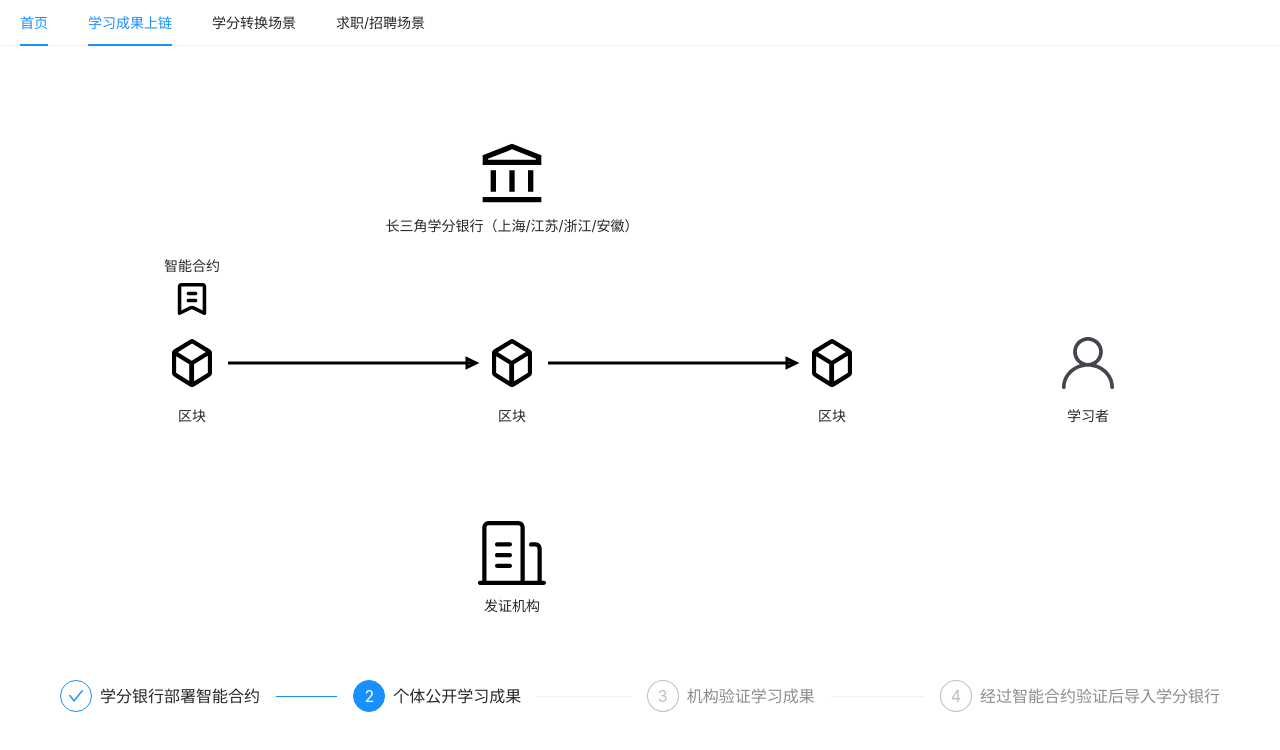
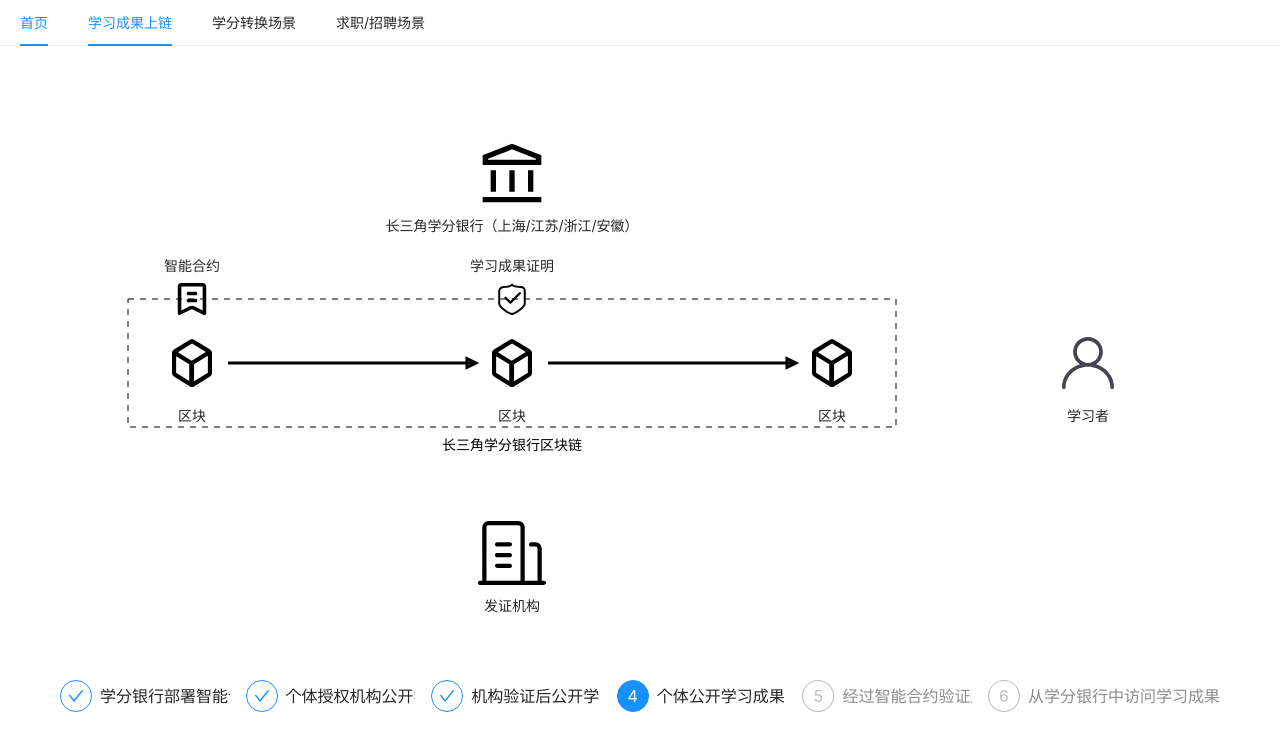
Before and after one commit to MonteCarloClub/changsanjiao, a Vue app: page /lad in a window 1280 px wide. Shown: the top 750 px of the page. Built offline with nearby package versions, Linux system fonts and the light colour scheme.

Commit message:
第一个场景

```diff
--- a/src/common/item.ts
+++ b/src/common/item.ts
@@ -1,5 +1,6 @@
 import contract from "@/assets/contract.svg";
 import record from "@/assets/records.svg";
+import credential from "@/assets/verify.svg";
 
 /**
  * 一个角色
@@ -8,10 +9,11 @@ export type Item = {
   x: number;
   y: number;
   title?: string;
-  type: 'contract' | 'records';
+  type: 'contract' | 'records' | 'credential';
 };
 
 export const itemIcons = {
     contract,
     record,
+    credential
 }
--- a/src/common/settings.ts
+++ b/src/common/settings.ts
@@ -23,4 +23,4 @@ export const icon = {
     size: 32,
 };
 
-export const stepInterval = 2000;
+export const stepInterval = 500;
--- a/src/components/Blockchain.vue
+++ b/src/components/Blockchain.vue
@@ -4,8 +4,10 @@
 
 <script setup lang="ts">
 import { ref, PropType, watch } from 'vue';
+
 import { Role } from "@/common/roles";
 import { drawArrow } from "@/common/utils";
+import { roleSettings } from "@/common/settings";
 
 const props = defineProps({
     width: {
@@ -27,18 +29,19 @@ const canvasEl = ref<HTMLCanvasElement | null>(null)
 watch(
     () => props.nodes.length,
     () => {
-        drawLinks()
+        const canvas = canvasEl.value
+        if (!canvas) {
+            return
+        }
+
+        canvas.width = props.width;
+        canvas.height = props.height;
+
+        init(canvas);
     }
 )
 
-const drawLinks = () => {
-    const canvas = canvasEl.value
-    if (!canvas) {
-        return
-    }
-
-    canvas.width = props.width;
-    canvas.height = props.height;
+const init = (canvas: HTMLCanvasElement) => {
     const ctx = canvas.getContext('2d')
 
     const blocks = props.nodes.filter(role => role.role === 'block');
@@ -47,10 +50,42 @@ const drawLinks = () => {
         return
     }
 
+    if (!ctx) {
+        return;
+    }
+
+    // 画箭头
     for (let index = 0; index < blocks.length - 1; index++) {
-        ctx && drawArrow(ctx, blocks[index], blocks[index + 1])
+        drawArrow(ctx, blocks[index], blocks[index + 1])
     }
+
+    // 画虚线框
+    ctx.setLineDash([6]);
+
+    const left = blocks[0];
+    const right = blocks[blocks.length - 1];
+
+    const size = roleSettings.roleImageSize;
+    const padding = 32;
+
+    const width = right.x - left.x + padding * 2 + size;
+    const height = size + padding * 2;
+
+    const from = {
+        x: left.x - padding - size / 2,
+        y: left.y - padding - size / 2,
+    }
+    ctx.strokeRect(from.x, from.y, width, height);
+
+    // 写字
+    ctx.font = '14px Arial';
+    ctx.textBaseline = 'top'
+    ctx.textAlign = 'center'
+
+    const mid = (left.x + right.x) / 2
+    ctx.fillText('长三角学分银行区块链', mid, left.y + size + 12);
 }
+
 </script>
 
 <style scoped>
--- a/src/pages/AcademicCreditTransfer/Index.vue
+++ b/src/pages/AcademicCreditTransfer/Index.vue
@@ -35,25 +35,25 @@ const init: Node[] = [
     },
     {
         x: 20,
-        y: 70,
+        y: 80,
         role: 'institution',
         title: '上海市教育机构'
     },
     {
         x: 80,
-        y: 70,
+        y: 80,
         role: 'institution',
         title: '苏州市教育机构'
     },
     {
         x: 40,
-        y: 20,
+        y: 10,
         role: 'bank',
         title: '长三角学分银行（上海/江苏/浙江/安徽）'
     },
     {
         x: 80,
-        y: 20,
+        y: 10,
         role: 'user',
         title: '学习者'
     },
--- a/src/pages/LearningAchievementDeposit/Index.vue
+++ b/src/pages/LearningAchievementDeposit/Index.vue
@@ -61,7 +61,6 @@ const {
 
 const refSmartContract = ref<HTMLElement | null>(null);
 const refLearningRecords = ref<HTMLElement | null>(null);
-const refLearningRecordsCopy = ref<HTMLElement | null>(null);
 const refVerifyRecords = ref<HTMLElement | null>(null);
 
 const steps: Step[] = [
@@ -73,10 +72,10 @@ const steps: Step[] = [
                 if (banks.length === 0) {
                     reject(1);
                 }
-                const pos = banks[0];
+                const user = banks[0];
                 const div = refSmartContract.value as HTMLDivElement;
-                div.style.left = pos.x + 'px';
-                div.style.top = pos.y + 'px';
+                div.style.left = user.x + 'px';
+                div.style.top = user.y + 'px';
                 div.style.opacity = '1';
 
                 const blocks = nodes.value.filter(node => node.role === 'block')
@@ -93,6 +92,64 @@ const steps: Step[] = [
         }
     },
     {
+        title: '个体授权机构公开学习成果',
+        handler: (): Promise<any> => {
+            return new Promise((resolve, reject) => {
+                const users = nodes.value.filter(node => node.role === 'user')
+                if (users.length === 0) {
+                    reject(1);
+                }
+                const user = users[0];
+                const div = refLearningRecords.value as HTMLDivElement;
+                div.style.left = user.x + 'px';
+                div.style.top = user.y + 'px';
+                div.style.opacity = '1';
+
+                const institutions = nodes.value.filter(node => node.role === 'institution')
+                if (institutions.length === 0) {
+                    reject(1);
+                }
+                const institution = institutions[0];
+
+                refLearningRecords.value && moveTo(refLearningRecords.value, {
+                    x: institution.x,
+                    y: institution.y - 64,
+                }, () => resolve(1))
+            })
+        }
+    },
+    {
+        title: '机构验证后公开学习成果上链',
+        handler: (): Promise<any> => {
+            return new Promise((resolve, reject) => {
+                const learningRecords = refLearningRecords.value as HTMLDivElement;
+                const verifyRecords = refVerifyRecords.value as HTMLDivElement;
+                verifyRecords.style.left = learningRecords.style.left;
+                verifyRecords.style.top = learningRecords.style.top;
+                verifyRecords.style.opacity = '1';
+
+                const blocks = nodes.value.filter(node => node.role === 'block')
+                if (blocks.length === 0) {
+                    reject(1);
+                }
+                const block = blocks[1];
+
+                let count = 0;
+                const finish = () => {
+                    count += 1;
+                    count === 2 && resolve(1);
+                }
+
+                refVerifyRecords.value && moveTo(refVerifyRecords.value, {
+                    x: block.x,
+                    y: block.y - 64,
+                }, finish)
+
+                refLearningRecords.value && fadeOut(refLearningRecords.value, finish)
+            })
+        }
+    },
+    {
         title: '个体公开学习成果',
         handler: (): Promise<any> => {
             return new Promise((resolve, reject) => {
@@ -100,10 +157,10 @@ const steps: Step[] = [
                 if (users.length === 0) {
                     reject(1);
                 }
-                const pos = users[0];
+                const user = users[0];
                 const div = refLearningRecords.value as HTMLDivElement;
-                div.style.left = pos.x + 'px';
-                div.style.top = pos.y + 'px';
+                div.style.left = user.x + 'px';
+                div.style.top = user.y + 'px';
                 div.style.opacity = '1';
 
                 const blocks = nodes.value.filter(node => node.role === 'block')
@@ -116,46 +173,6 @@ const steps: Step[] = [
                     x: block.x,
                     y: block.y - 64,
                 }, () => resolve(1))
-            })
-        }
-    },
-    {
-        title: '机构验证学习成果',
-        handler: (): Promise<any> => {
-            return new Promise((resolve, reject) => {
-                const recordDiv = refLearningRecords.value as HTMLDivElement;
-                const recordDivCopy = refLearningRecordsCopy.value as HTMLDivElement;
-                recordDivCopy.style.left = recordDiv.style.left;
-                recordDivCopy.style.top = recordDiv.style.top;
-                recordDivCopy.style.opacity = '1';
-
-                const institutions = nodes.value.filter(node => node.role === 'institution')
-                if (institutions.length === 0) {
-                    reject(1);
-                }
-                const institution = institutions[0];
-
-                refLearningRecordsCopy.value && moveTo(refLearningRecordsCopy.value, {
-                    x: institution.x,
-                    y: institution.y - 64,
-                }, () => {
-                    const verifyRecords = refVerifyRecords.value as HTMLDivElement;
-                    verifyRecords.style.left = institution.x + 'px';
-                    verifyRecords.style.top = institution.y + 'px';
-                    verifyRecords.style.opacity = '1';
-
-                    const blocks = nodes.value.filter(node => node.role === 'block')
-                    if (blocks.length === 0) {
-                        reject(1);
-                    }
-                    const block = blocks[1];
-
-                    refLearningRecordsCopy.value && fadeOut(refLearningRecordsCopy.value);
-                    refVerifyRecords.value && moveTo(refVerifyRecords.value, {
-                        x: block.x,
-                        y: block.y - 64,
-                    }, () => resolve(1));
-                })
             })
         }
     },
@@ -185,14 +202,31 @@ const steps: Step[] = [
                 }
 
                 refLearningRecords.value && moveTo(refLearningRecords.value, {
-                    x: x + 64 + 64,
+                    x: x + 128 + 64,
                     y,
                 }, finish);
 
                 refVerifyRecords.value && moveTo(refVerifyRecords.value, {
-                    x: x + 64,
+                    x: x + 96,
                     y,
                 }, finish);
+            })
+        }
+    },
+    {
+        title: '从学分银行中访问学习成果',
+        handler: (): Promise<any> => {
+            return new Promise((resolve, reject) => {
+                const users = nodes.value.filter(node => node.role === 'user')
+                if (users.length === 0) {
+                    reject(1);
+                }
+                const user = users[0];
+
+                refLearningRecords.value && moveTo(refLearningRecords.value, {
+                    x: user.x,
+                    y: user.y - 64,
+                }, () => { resolve(1) });
             })
         }
     },
@@ -214,24 +248,20 @@ const { running, currentStep } = genSteps(steps, 1);
         </div>
         <div class="fullscene">
             <div ref="refSmartContract" :style="{ opacity: 0 }" class="node">
-                <Item type="contract" title="智能合约"/>
+                <Item type="contract" title="智能合约" />
             </div>
 
             <div ref="refLearningRecords" :style="{ opacity: 0 }" class="node">
-                <Item type="record" title="学习成果"/>
-            </div>
-
-            <div ref="refLearningRecordsCopy" :style="{ opacity: 0 }" class="node">
-                <Item type="record" title="学习成果"/>
+                <Item type="record" title="学习成果" />
             </div>
 
             <div ref="refVerifyRecords" :style="{ opacity: 0 }" class="node">
-                <img src="@/assets/verify.svg" alt="验证学习成果" :width="icon.size">
+                <Item type="credential" title="学习成果证明" />
             </div>
         </div>
     </div>
     <div class="footer">
-        <Steps :current="currentStep" :steps="steps" :disabled="running"/>
+        <Steps :current="currentStep" :steps="steps" :disabled="running" />
     </div>
 </template>
 
```
Also changed, not shown: src/assets/verify.svg.
